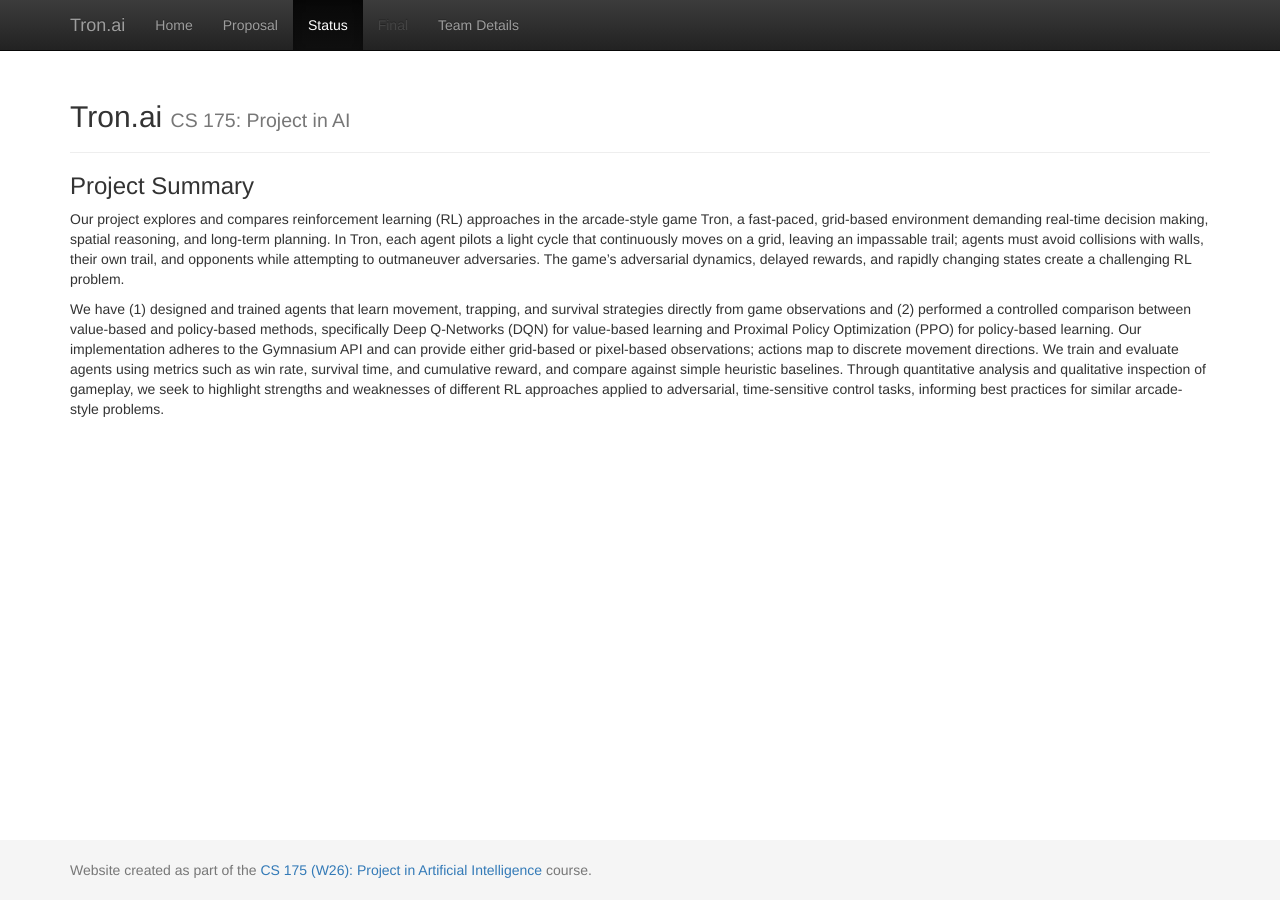
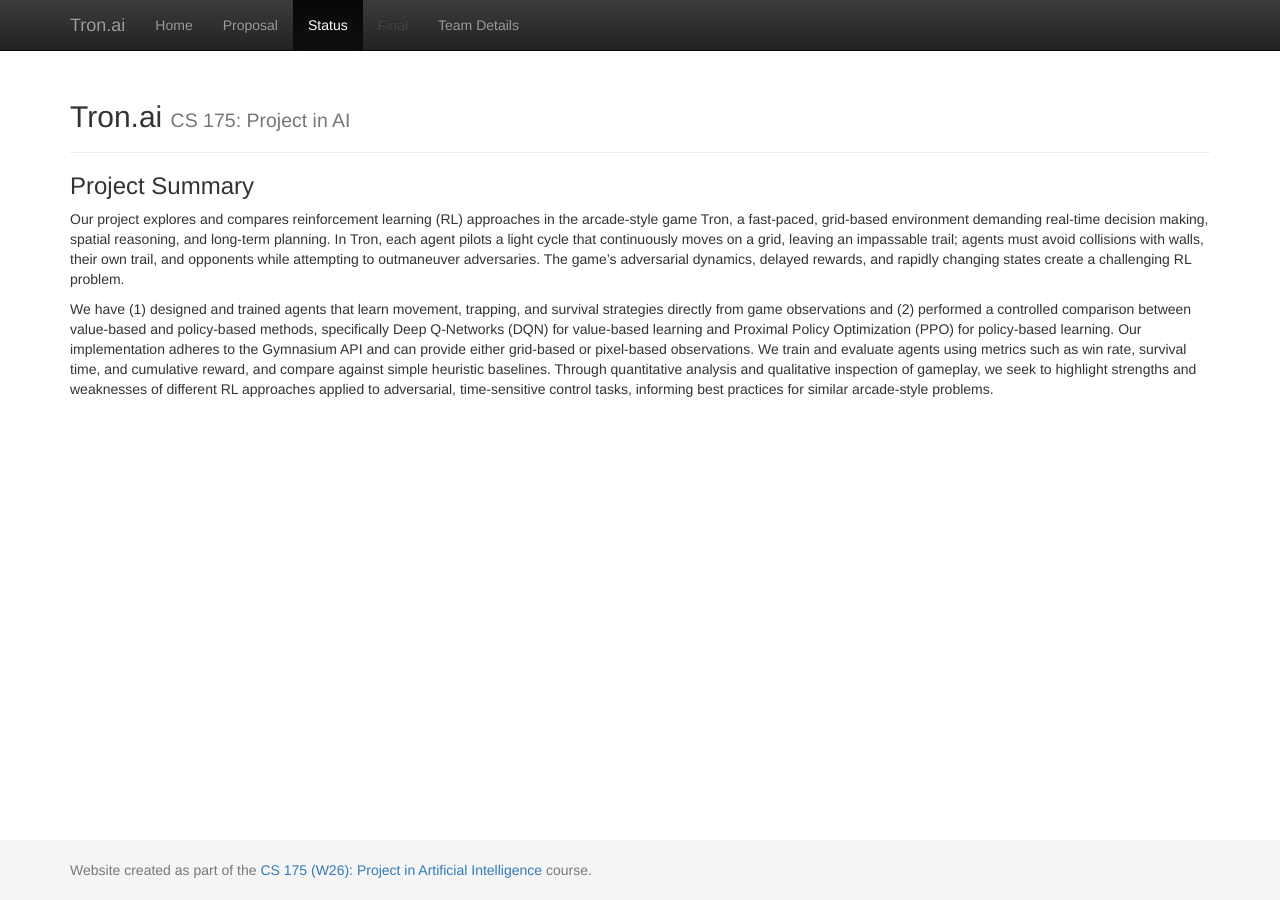
Before and after one commit to gauravkriplani/Tron.ai, a Jekyll site: the page built from docs/status.md, in a window 1280 px wide. Built offline with Jekyll 4.4.1, drawn with Linux system fonts in a browser that asks for light colours.

Commit message:
updated status

```diff
--- a/docs/status.md
+++ b/docs/status.md
@@ -7,4 +7,4 @@ title:  Status
 
 Our project explores and compares reinforcement learning (RL) approaches in the arcade-style game Tron, a fast-paced, grid-based environment demanding real-time decision making, spatial reasoning, and long-term planning. In Tron, each agent pilots a light cycle that continuously moves on a grid, leaving an impassable trail; agents must avoid collisions with walls, their own trail, and opponents while attempting to outmaneuver adversaries. The game’s adversarial dynamics, delayed rewards, and rapidly changing states create a challenging RL problem.
 
-We have (1) designed and trained agents that learn movement, trapping, and survival strategies directly from game observations and (2) performed a controlled comparison between value-based and policy-based methods, specifically Deep Q-Networks (DQN) for value-based learning and Proximal Policy Optimization (PPO) for policy-based learning. Our implementation adheres to the Gymnasium API and can provide either grid-based or pixel-based observations; actions map to discrete movement directions. We train and evaluate agents using metrics such as win rate, survival time, and cumulative reward, and compare against simple heuristic baselines. Through quantitative analysis and qualitative inspection of gameplay, we seek to highlight strengths and weaknesses of different RL approaches applied to adversarial, time-sensitive control tasks, informing best practices for similar arcade-style problems.
+We have (1) designed and trained agents that learn movement, trapping, and survival strategies directly from game observations and (2) performed a controlled comparison between value-based and policy-based methods, specifically Deep Q-Networks (DQN) for value-based learning and Proximal Policy Optimization (PPO) for policy-based learning. Our implementation adheres to the Gymnasium API and can provide either grid-based or pixel-based observations. We train and evaluate agents using metrics such as win rate, survival time, and cumulative reward, and compare against simple heuristic baselines. Through quantitative analysis and qualitative inspection of gameplay, we seek to highlight strengths and weaknesses of different RL approaches applied to adversarial, time-sensitive control tasks, informing best practices for similar arcade-style problems.
```
